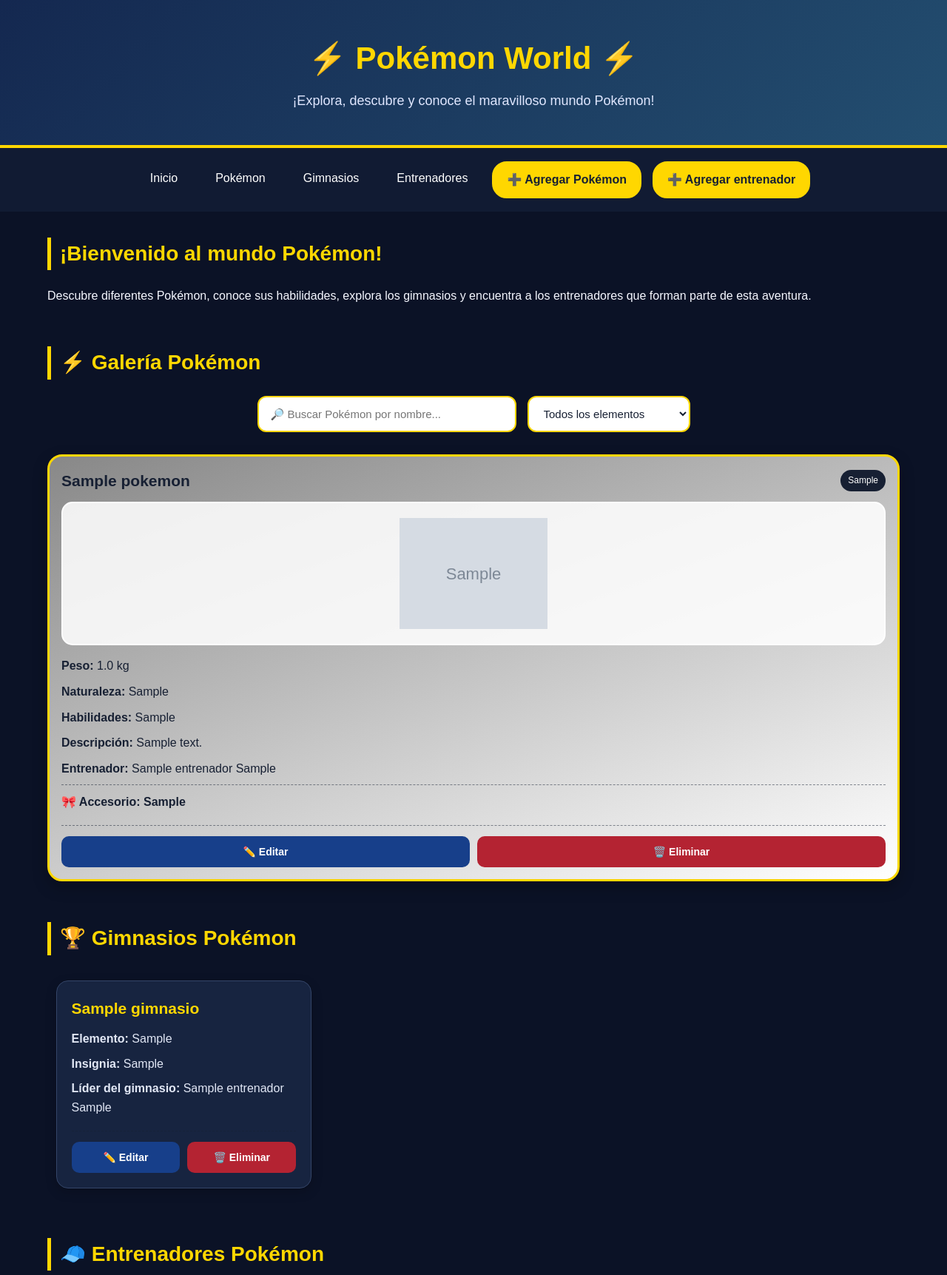
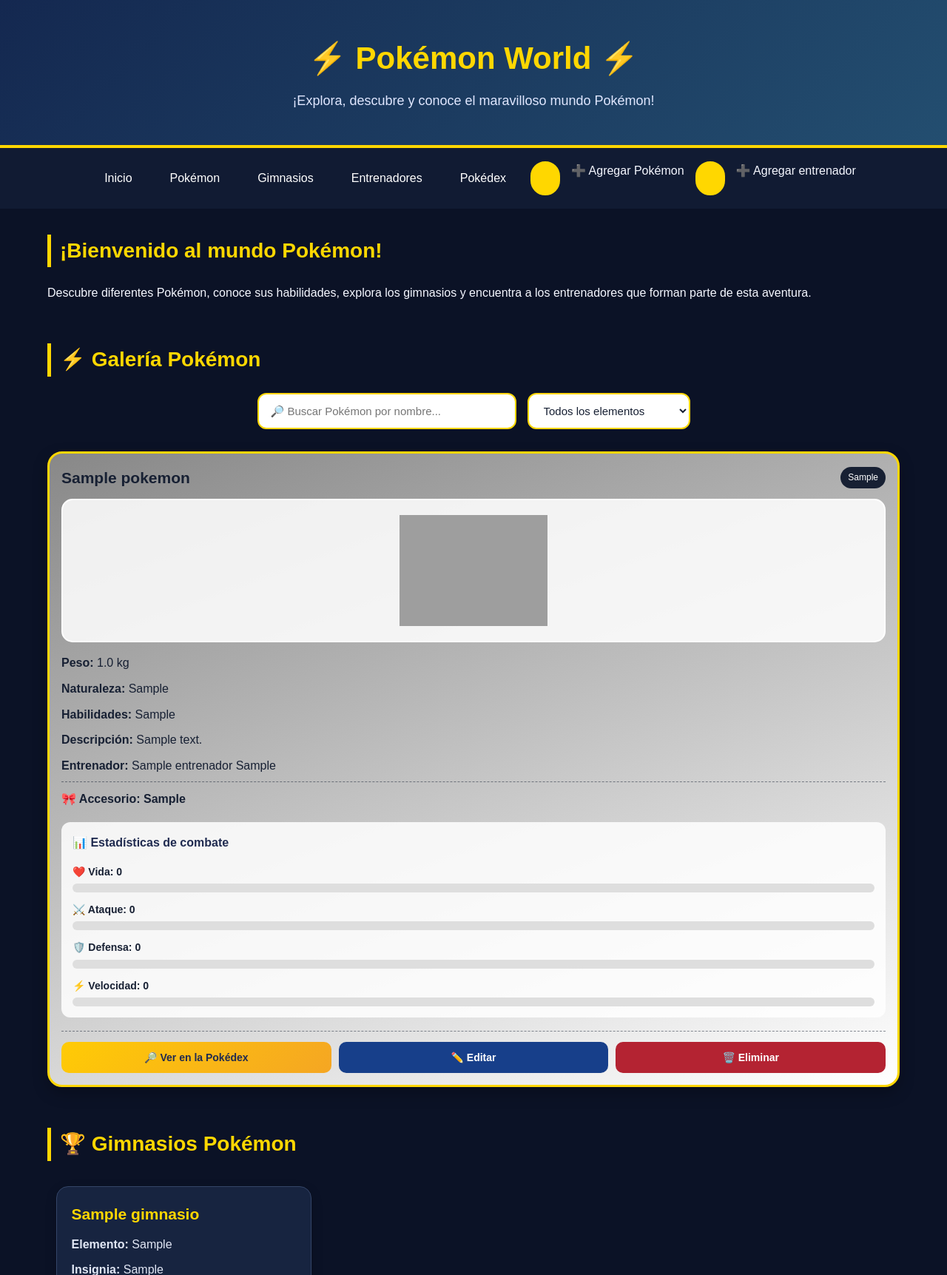
Before and after one commit to marianacampo13/pokemones_permisos, a Django app: page / in a window 1280 px wide. Shown: the top 1723 px of the page at 74% size. Run offline with Django 5.2, Linux system fonts and the light colour scheme; tables that the repository leaves empty hold one stand-in row (values such as "Sample post"); grey boxes marked "Sample" are stand-in pictures; a database or web service that is not in the repository returns one stand-in record (values such as "Sample title"); data that the repository does not hold is empty; grey boxes are pictures that could not be loaded.

Commit message:
Integro PokéAPI  a pagina pokemones

```diff
--- a/pokemoncitos/static/pokemoncitos/estilos.css
+++ b/pokemoncitos/static/pokemoncitos/estilos.css
@@ -407,3 +407,116 @@ article img {
 .boton-eliminar:hover {
     background-color: #e63946;
 }
+
+
+/* BOTÓN PARA CONSULTAR LA POKÉDEX */
+.boton-pokedex {
+    display: inline-block;
+    background: linear-gradient(135deg, #ffcb05, #f5a623);
+    color: #202b50;
+    padding: 10px 14px;
+    border-radius: 10px;
+    text-decoration: none;
+    font-weight: bold;
+    text-align: center;
+    transition: transform 0.3s, box-shadow 0.3s;
+}
+
+.boton-pokedex:hover {
+    transform: translateY(-3px);
+    box-shadow: 0 5px 12px rgba(0, 0, 0, 0.25);
+}
+
+
+/* ESTADÍSTICAS DE COMBATE */
+.estadisticas-pokemon {
+    margin-top: 18px;
+    padding: 14px;
+    background: rgba(255, 255, 255, 0.85);
+    border-radius: 12px;
+}
+
+.estadisticas-pokemon h4 {
+    margin-top: 0;
+    margin-bottom: 14px;
+    color: #202b50;
+}
+
+.estadistica-pokemon {
+    margin-bottom: 12px;
+}
+
+.estadistica-texto {
+    display: flex;
+    justify-content: space-between;
+    gap: 10px;
+    margin-bottom: 5px;
+    color: #202b50;
+    font-size: 13px;
+}
+
+.barra-estadistica {
+    height: 9px;
+    background: #dfe3eb;
+    border-radius: 10px;
+    overflow: hidden;
+}
+
+.relleno-estadistica {
+    height: 100%;
+    background: linear-gradient(90deg, #ffcb05, #e63946);
+    border-radius: 10px;
+    transition: width 0.4s ease;
+}
+
+
+
+/* ESTADÍSTICAS DE COMBATE */
+.estadisticas-pokemon {
+    margin-top: 18px;
+    padding: 15px;
+    background: rgba(255, 255, 255, 0.85);
+    border-radius: 12px;
+}
+
+.estadisticas-pokemon h4 {
+    margin-top: 0;
+    margin-bottom: 15px;
+    color: #202b50;
+}
+
+.estadisticas-pokemon p {
+    margin: 12px 0 5px;
+    font-size: 14px;
+    font-weight: bold;
+}
+
+.barra-estadistica {
+    width: 100%;
+    height: 12px;
+    background: #dedede;
+    border-radius: 10px;
+    overflow: hidden;
+}
+
+.relleno-estadistica {
+    height: 100%;
+    border-radius: 10px;
+    transition: width 0.5s ease;
+}
+
+.vida .relleno-estadistica {
+    background: #e85d75;
+}
+
+.ataque .relleno-estadistica {
+    background: #f59e0b;
+}
+
+.defensa .relleno-estadistica {
+    background: #3b82f6;
+}
+
+.velocidad .relleno-estadistica {
+    background: #8b5cf6;
+}
--- a/pokemoncitos/templates/pokemoncitos/inicio.html
+++ b/pokemoncitos/templates/pokemoncitos/inicio.html
@@ -26,16 +26,16 @@
         <a href="#pokemones">Pokémon</a>
         <a href="#gimnasios">Gimnasios</a>
         <a href="#entrenadores">Entrenadores</a>
+        <a href="{% url 'pokedex' %}">Pokédex</a>
 
-        <a href="{% url 'crear_pokemon' %}" class="boton-agregar">
+        <a href="{% url 'crear_pokemon' %}" class="boton-agregar">  </a>
         ➕ Agregar Pokémon
 
 
-        <a href="{% url 'crear_entrenador' %}" class="boton-agregar">
+        <a href="{% url 'crear_entrenador' %}" class="boton-agregar">    </a>
         ➕ Agregar entrenador
-</a>
 
-    </a>
+
     </nav>
 
     <main>
@@ -111,14 +111,16 @@
                             </span>
                         </div>
 
-                        {% if pokemon.imagen %}
+
+{% if pokemon.imagen_api or pokemon.imagen %}
     <div class="imagen-pokemon">
         <img
-                                    src="{{ pokemon.imagen }}"
+            src="{{ pokemon.imagen_api|default:pokemon.imagen }}"
             alt="{{ pokemon.nombre }}"
         >
     </div>
 {% else %}
+
                             <div class="sin-imagen">
                                 <span>⚡</span>
                                 <p>Imagen no disponible</p>
@@ -156,9 +158,49 @@
                                 🎀 Accesorio: {{ pokemon.accesorio }}
                             </p>
 
+<div class="estadisticas-pokemon">
+
+    <h4>📊 Estadísticas de combate</h4>
+
+    <p>❤️ Vida: {{ pokemon.estadisticas_api.hp|default:"0" }}</p>
+    <div class="barra-estadistica vida">
+        <div class="relleno-estadistica"
+             style="width: {% if pokemon.estadisticas_api.hp > 100 %}100{% else %}{{ pokemon.estadisticas_api.hp|default:0 }}{% endif %}%;">
+        </div>
     </div>
 
+    <p>⚔️ Ataque: {{ pokemon.estadisticas_api.attack|default:"0" }}</p>
+    <div class="barra-estadistica ataque">
+        <div class="relleno-estadistica"
+             style="width: {% if pokemon.estadisticas_api.attack > 100 %}100{% else %}{{ pokemon.estadisticas_api.attack|default:0 }}{% endif %}%;">
+        </div>
+    </div>
+
+    <p>🛡️ Defensa: {{ pokemon.estadisticas_api.defense|default:"0" }}</p>
+    <div class="barra-estadistica defensa">
+        <div class="relleno-estadistica"
+             style="width: {% if pokemon.estadisticas_api.defense > 100 %}100{% else %}{{ pokemon.estadisticas_api.defense|default:0 }}{% endif %}%;">
+        </div>
+    </div>
+
+    <p>⚡ Velocidad: {{ pokemon.estadisticas_api.speed|default:"0" }}</p>
+    <div class="barra-estadistica velocidad">
+        <div class="relleno-estadistica"
+             style="width: {% if pokemon.estadisticas_api.speed > 100 %}100{% else %}{{ pokemon.estadisticas_api.speed|default:0 }}{% endif %}%;">
+        </div>
+    </div>
+
+</div>
+
+                        </div>
+
+
 <div class="acciones-pokemon">
+
+    <a href="{% url 'pokedex' %}?nombre={{ pokemon.nombre|urlencode }}"
+       class="boton-pokedex">
+        🔎 Ver en la Pokédex
+    </a>
 
     <a href="{% url 'editar_pokemon' pokemon.id %}"
        class="boton-editar">
--- a/pokemoncitos/urls.py
+++ b/pokemoncitos/urls.py
@@ -21,5 +21,8 @@ urlpatterns = [
     path("entrenador/editar/<int:id>/", views.editar_entrenador, name="editar_entrenador"),
     path("entrenador/eliminar/<int:id>/", views.eliminar_entrenador, name="eliminar_entrenador"),
 
+    # Pokedex
+    path("pokedex/", views.pokedex, name="pokedex"),
+
 
 ]
--- a/pokemoncitos/views.py
+++ b/pokemoncitos/views.py
@@ -4,10 +4,77 @@ from .models import Pokemon, Gimnasio, Entrenador
 from .forms import PokemonForm,GimnasioForm,EntrenadorForm
 
 
+
+
 def inicio(request):
+    import requests
+
     pokemones = Pokemon.objects.all()
     gimnasios = Gimnasio.objects.all()
     entrenadores = Entrenador.objects.all()
+
+    # Traducción de los tipos al español
+    traducciones_tipos = {
+        "fire": "Fuego",
+        "water": "Agua",
+        "grass": "Planta",
+        "electric": "Eléctrico",
+        "psychic": "Psíquico",
+        "normal": "Normal",
+        "ice": "Hielo",
+        "fighting": "Lucha",
+        "poison": "Veneno",
+        "ground": "Tierra",
+        "flying": "Volador",
+        "bug": "Bicho",
+        "rock": "Roca",
+        "ghost": "Fantasma",
+        "dragon": "Dragón",
+        "steel": "Acero",
+        "dark": "Siniestro",
+        "fairy": "Hada"
+    }
+
+    for pokemon in pokemones:
+        pokemon.estadisticas_api = {}
+        pokemon.imagen_api = None
+        pokemon.tipos_api = []
+
+        try:
+            nombre_api = pokemon.nombre.strip().lower()
+
+            respuesta = requests.get(
+                f"https://pokeapi.co/api/v2/pokemon/{nombre_api}",
+                timeout=5
+            )
+
+            if respuesta.status_code == 200:
+                datos = respuesta.json()
+
+                # Imagen oficial del Pokémon
+                pokemon.imagen_api = (
+                    datos["sprites"]["other"]["official-artwork"]["front_default"]
+                    or datos["sprites"]["front_default"]
+                )
+
+                # Tipos traducidos al español
+                pokemon.tipos_api = [
+                    traducciones_tipos.get(
+                        tipo["type"]["name"],
+                        tipo["type"]["name"].capitalize()
+                    )
+                    for tipo in datos["types"]
+                ]
+
+                # Estadísticas de combate
+                for estadistica in datos["stats"]:
+                    nombre = estadistica["stat"]["name"]
+                    valor = estadistica["base_stat"]
+
+                    pokemon.estadisticas_api[nombre] = valor
+
+        except requests.RequestException:
+            pass
 
     contexto = {
         "pokemones": pokemones,
@@ -15,7 +82,13 @@ def inicio(request):
         "entrenadores": entrenadores,
     }
 
-    return render(request, "pokemoncitos/inicio.html", contexto)
+    return render(
+        request,
+        "pokemoncitos/inicio.html",
+        contexto
+    )
+
+
 
 
 # REGISTRAR UN POKEMON
@@ -181,3 +254,62 @@ def eliminar_entrenador(request, id):
         "pokemoncitos/confirmar_eliminar_entrenador.html",
         {"entrenador": entrenador}
     )
+
+
+
+# POKEDEX CON POKEAPI
+import requests
+
+
+def pokedex(request):
+    nombre = request.GET.get("nombre", "").strip().lower()
+    pokemon_api = None
+    error = None
+
+    if nombre:
+        try:
+            respuesta = requests.get(
+                f"https://pokeapi.co/api/v2/pokemon/{nombre}",
+                timeout=10
+            )
+
+            if respuesta.status_code == 200:
+                datos = respuesta.json()
+
+                pokemon_api = {
+                    "nombre": datos["name"].capitalize(),
+                    "imagen": datos["sprites"]["other"]["official-artwork"]["front_default"],
+                    "altura": datos["height"] / 10,
+                    "peso": datos["weight"] / 10,
+                    "tipos": [
+                        tipo["type"]["name"]
+                        for tipo in datos["types"]
+                    ],
+                    "habilidades": [
+                        habilidad["ability"]["name"]
+                        for habilidad in datos["abilities"]
+                    ],
+                    "experiencia": datos["base_experience"],
+                    "estadisticas": [
+                        {
+                            "nombre": estadistica["stat"]["name"],
+                            "valor": estadistica["base_stat"]
+                        }
+                        for estadistica in datos["stats"]
+                    ]
+                }
+            else:
+                error = "No encontramos ese Pokémon. Revisa el nombre."
+
+        except requests.RequestException:
+            error = "No pudimos conectar con PokéAPI. Inténtalo de nuevo."
+
+    return render(
+        request,
+        "pokemoncitos/pokedex.html",
+        {
+            "pokemon_api": pokemon_api,
+            "error": error,
+            "nombre": nombre
+        }
+    )
```
Also changed, not shown: pokemoncitos/templates/pokemoncitos/pokedex.html (added, +236 -0 lines). Lines whose indentation alone changed are shown as unchanged.
